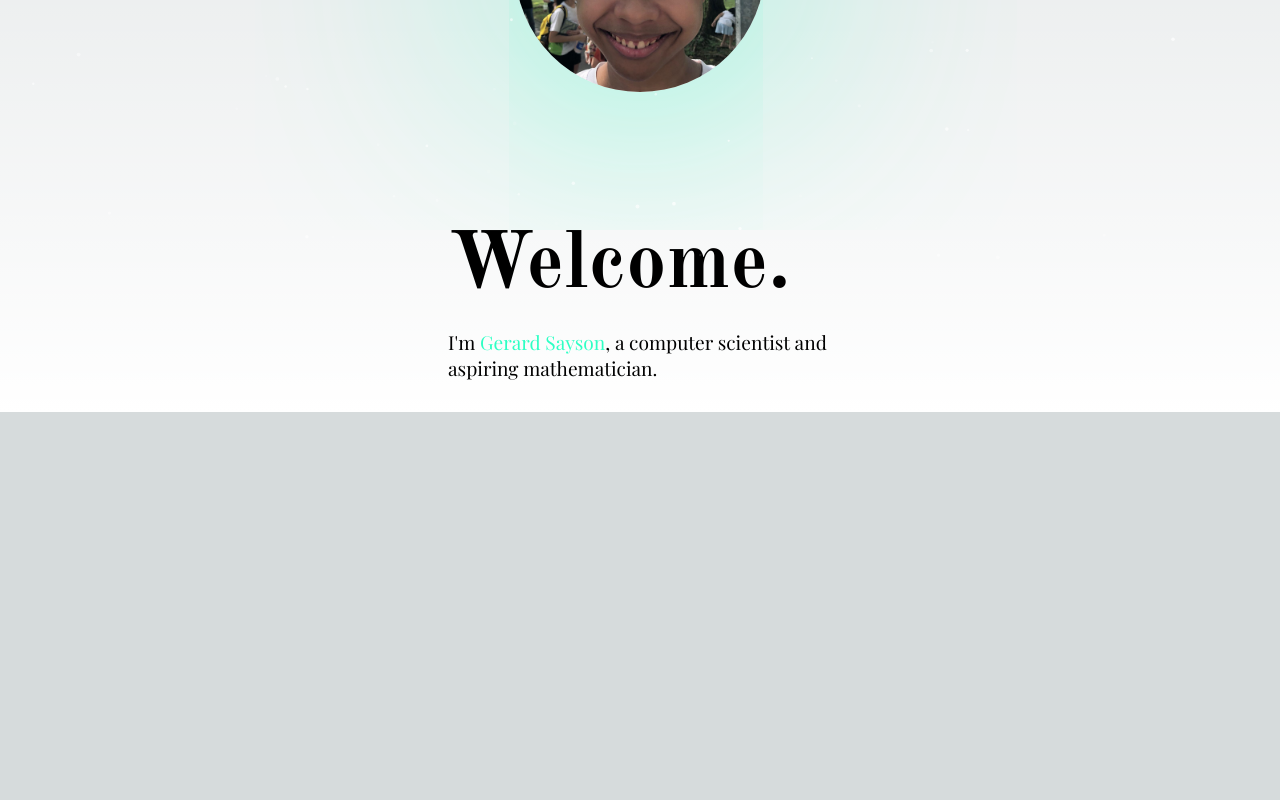
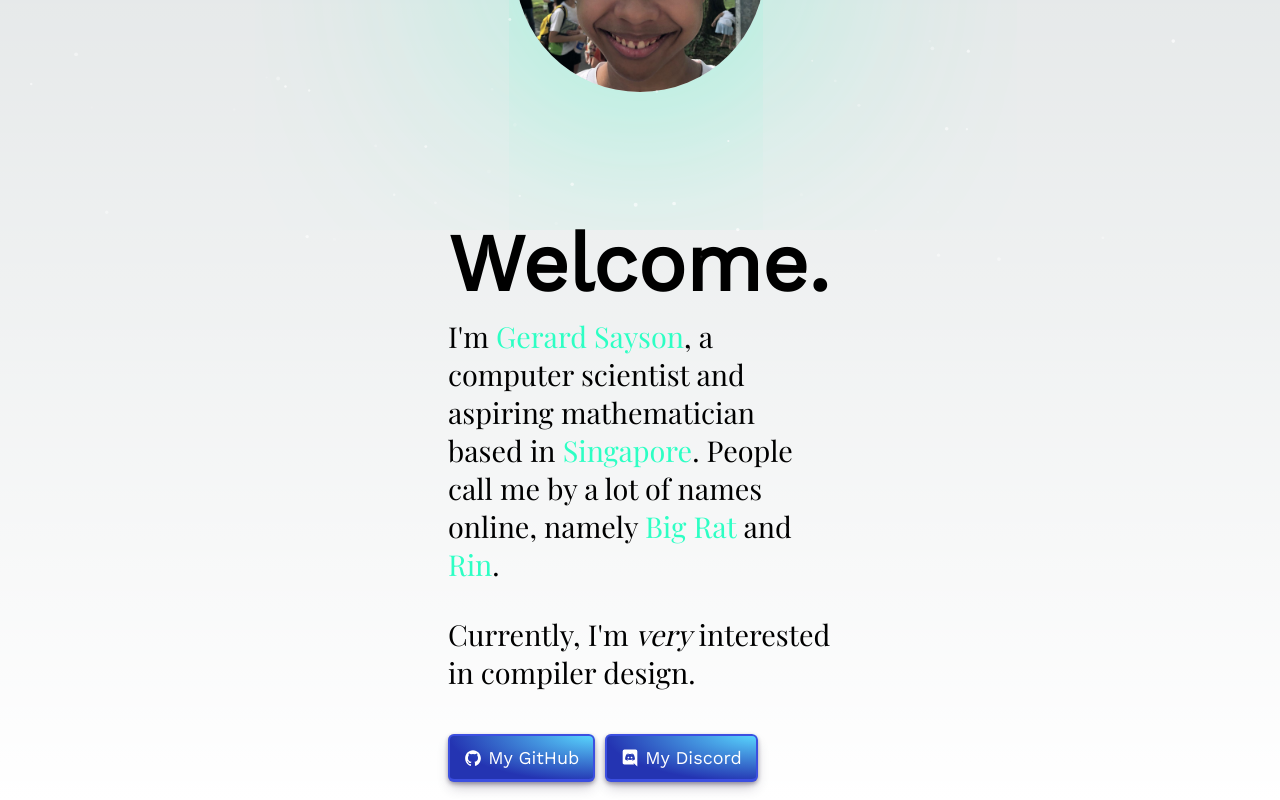
Before and after one commit to gsayson/gsn, a Next.js app: page / in a window 1280 px wide. Shown: the part 533-1333 px from the top of the page. Before the commit the page ends 945 px from the top, so only its background shows below. Built offline with nearby package versions, Linux system fonts and the light colour scheme.

Commit message:
add buttons

```diff
--- a/package.json
+++ b/package.json
@@ -9,11 +9,11 @@
     "lint": "next lint"
   },
   "dependencies": {
-    "@nextui-org/react": "^1.0.0-beta.12",
     "eslint-config-next": "13.1.6",
     "next": "13.1.6",
     "react": "18.2.0",
     "react-dom": "18.2.0",
+    "react-icons": "^4.7.1",
     "react-tsparticles": "^2.9.3",
     "tsparticles": "^2.9.3",
     "typescript": "4.9.5"
--- a/src/app/globals.css
+++ b/src/app/globals.css
@@ -1,7 +1,7 @@
-/*noinspection CssUnknownTarget*/
-@import url('https://fonts.googleapis.com/css2?family=Old+Standard+TT:wght@700&display=swap');
 /*noinspection CssUnknownTarget*/
 @import url('https://fonts.googleapis.com/css2?family=Playfair+Display&display=swap');
+/*noinspection CssUnknownTarget*/
+@import url('https://fonts.googleapis.com/css2?family=Work+Sans&display=swap');
 
 :root {
   --max-width: 1100px;
@@ -123,14 +123,14 @@ div {
 h1 {
   alignment: left;
   font-size: 5rem;
-  font-family: 'Old Standard TT', serif;
+  font-family: 'Work Sans', serif;
 }
 
 p {
   font-family: 'Playfair Display', serif;
-  font-size: 1.2rem;
-  margin-bottom: 13px;
-  margin-top: 13px;
+  font-size: 1.8rem;
+  margin-bottom: 7px;
+  margin-top: 7px;
 }
 
 .container {
@@ -157,3 +157,48 @@ p {
   margin: 0 auto;
   width: 25%;
 }
+
+button {
+  align-items: center;
+  appearance: none;
+  background-image: radial-gradient(100% 100% at 100% 0, #5adaff 0, #2434b2 100%);
+  border: 0;
+  border-radius: 6px;
+  box-shadow: rgba(45, 35, 66, .4) 0 2px 4px,rgba(45, 35, 66, .3) 0 7px 13px -3px,rgba(58, 65, 111, .5) 0 -3px 0 inset;
+  box-sizing: border-box;
+  color: #fff;
+  cursor: pointer;
+  display: inline-flex;
+  font-family: "Work Sans", sans-serif;
+  height: 48px;
+  justify-content: center;
+  line-height: 1;
+  list-style: none;
+  overflow: hidden;
+  padding-left: 16px;
+  padding-right: 16px;
+  position: relative;
+  text-align: left;
+  text-decoration: none;
+  transition: box-shadow .15s,transform .15s;
+  user-select: none;
+  -webkit-user-select: none;
+  touch-action: manipulation;
+  white-space: nowrap;
+  will-change: box-shadow,transform;
+  font-size: 18px;
+}
+
+button {
+  box-shadow: #3c4fe0 0 0 0 2px inset, rgba(45, 35, 66, .4) 0 2px 4px, rgba(45, 35, 66, .3) 0 7px 13px -3px, #3c4fe0 0 -3px 0 inset;
+}
+
+button:hover {
+  box-shadow: rgba(45, 35, 66, .4) 0 4px 8px, rgba(45, 35, 66, .3) 0 7px 13px -3px, #3c4fe0 0 -3px 0 inset;
+  transform: translateY(-2px);
+}
+
+button:active {
+  box-shadow: #3c4fe0 0 3px 7px inset;
+  transform: translateY(2px);
+}
--- a/src/app/head.tsx
+++ b/src/app/head.tsx
@@ -3,7 +3,7 @@ export default function Head() {
     <>
       <title>GSN.</title>
       <meta content="width=device-width, initial-scale=1" name="viewport" />
-      <meta name="description" content="Generated by create next app" />
+      <meta name="description" content="Big Rat's personal website."/>
       <link rel="icon" href="/favicon.ico" />
     </>
   )
--- a/src/app/page.tsx
+++ b/src/app/page.tsx
@@ -3,6 +3,7 @@
 import "./globals.css"
 import Image from "next/image";
 import ParticlesBackground from "@/components/particles";
+import { IoLogoGithub, IoLogoDiscord } from "react-icons/io5"
 
 export default function Home() {
     return (
@@ -24,7 +25,27 @@ export default function Home() {
                     <h1>Welcome.</h1>
                     <p>I&apos;m <span style={{
                         color: "rgb(45,255,196)"
-                    }}>Gerard Sayson</span>, a computer scientist and aspiring mathematician.</p>
+                    }}>Gerard Sayson</span>, a computer scientist and aspiring mathematician based in <span style={{
+                        color: "rgb(45,255,196)"
+                    }}>Singapore</span>. People call me by a lot of names online, namely <span style={{
+                            color: "rgb(45,255,196)"
+                        }}>Big Rat</span> and <span style={{
+                            color: "rgb(45,255,196)"
+                        }}>Rin</span>.</p>
+                    <br/>
+                    <p>Currently, I&apos;m <em>very</em> interested in compiler design.</p>
+                    <br/><br/>
+                    <div className="center" style={{
+                        flexDirection: "row",
+                        width: "100%"
+                    }}>
+                        <button onClick={
+                            () => {
+                                window.location.assign("https://github.com/gsayson")
+                            }
+                        }><IoLogoGithub/>&nbsp;My GitHub</button>
+                        <button><IoLogoDiscord/>&nbsp;My Discord</button>
+                    </div>
                     <br/>
                 </div>
             </div>
```
Also changed, not shown: 1 other file (tests, documents, lock files or other folders).
